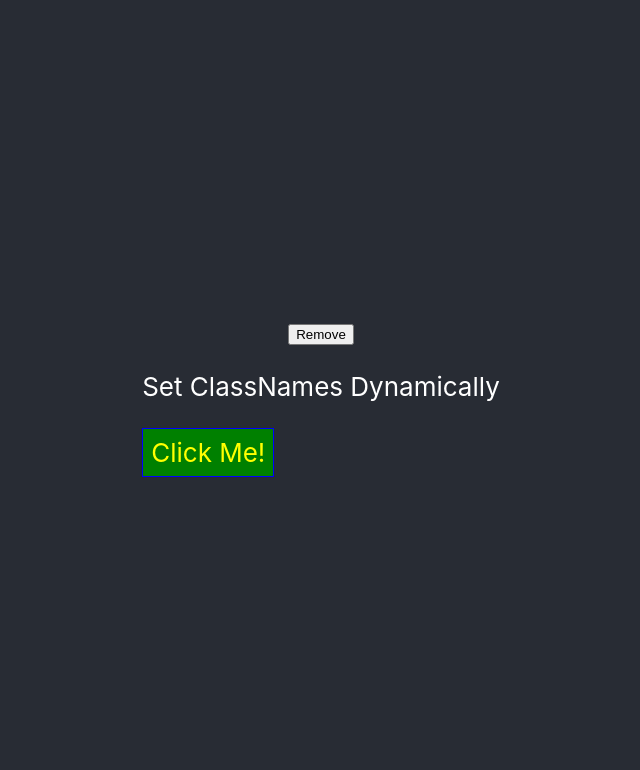
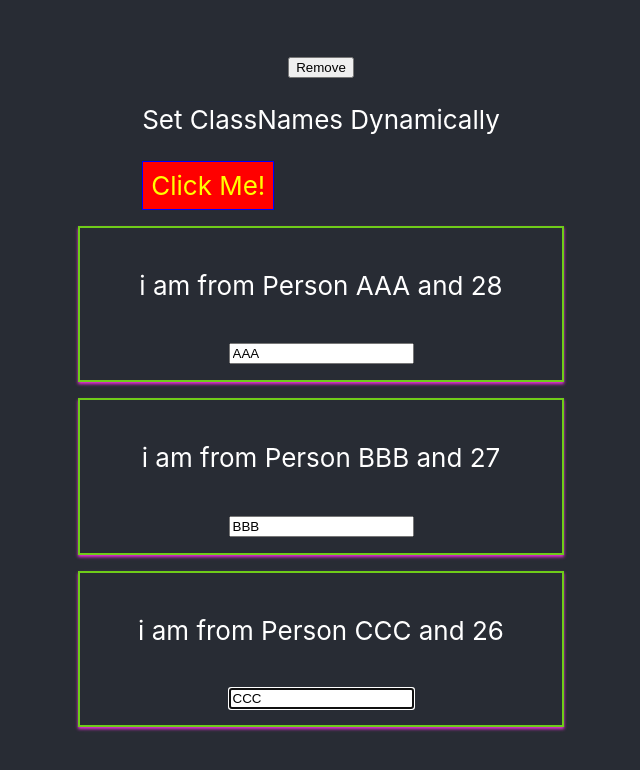
Before and after one commit to Parthasarathireddy/react-complete-reference, a React app: page / in a window 1280 px wide. Shown: the top 770 px of the page, without its empty margins (319-959 px from the left). Built offline with nearby package versions, Linux system fonts and the light colour scheme.

Commit message:
use Ref for React hook for functional components

```diff
--- a/src/Components/Cockpit/Cockpit.js
+++ b/src/Components/Cockpit/Cockpit.js
@@ -1,13 +1,15 @@
-import React, {useEffect} from 'react';
+import React, {useEffect, useRef} from 'react';
 import Classes from './Cockpit.css';
 const Cockpit = (props) => {
+    const toggleRef = useRef(null);
     useEffect(()=>{
         console.log('UseEffect run every render cycle');
-        const timer = setTimeout(()=>{
-            alert('Controlling UseEffect');
-        },1000);
+        // const timer = setTimeout(()=>{
+        //     alert('Controlling UseEffect');
+        // },1000);
+        toggleRef.current.click();
         return ()=>{
-            clearTimeout(timer);
+            //clearTimeout(timer);
             console.log('[Cockpit.js] cleanup work in UseEffect')
         }
         //we can do Http request
@@ -36,7 +38,10 @@
     return (
         <div className = {Classes.Cockpit}>
             <p className={Assignedclasses.join(' ')}>Set ClassNames Dynamically</p>
-            <button className={btnClass} onClick={props.clicked}>Click Me!</button>
+            <button
+            className={btnClass}
+            ref = {toggleRef}
+             onClick={props.clicked}>Click Me!</button>
         </div>
     );
 }
```
